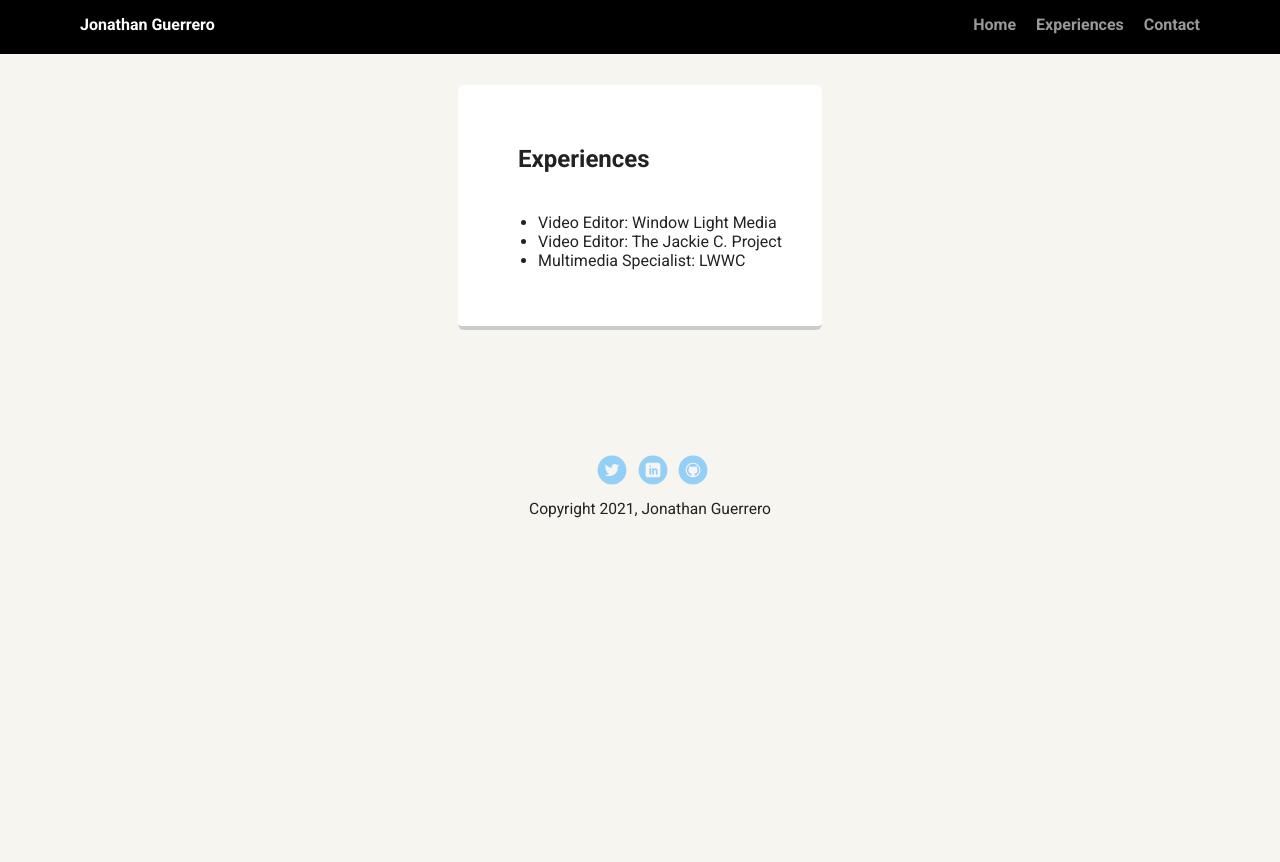
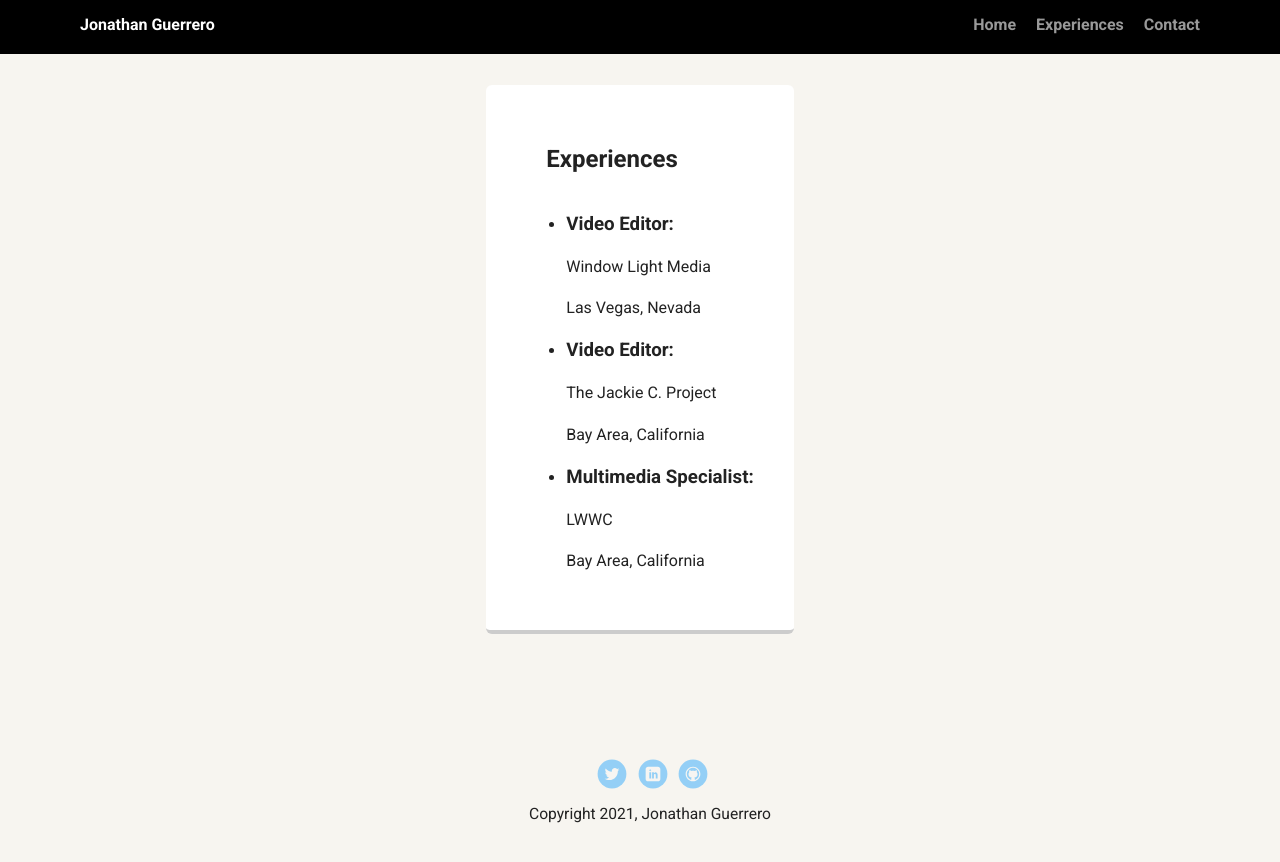
Before and after one commit to jogusland/portfolio_project_1, a plain HTML site: page experiences.html in a window 1280 px wide. Before the commit the page ends 800 px from the top, so only its background shows below. Drawn offline with Linux system fonts and the light colour scheme; a web font is replaced by a local one.

Commit message:
added stuff to experiences

```diff
--- a/experiences.html
+++ b/experiences.html
@@ -19,13 +19,28 @@
         </ul>
     </nav>
 
+
     <Main class="flex">
+
         <section class="card">
             <h1 class="card-heading">Experiences</h1>
             <ul>
-                <li>Video Editor: Window Light Media</li>
-                <li>Video Editor: The Jackie C. Project</li>
-                <li>Multimedia Specialist: LWWC</li>
+                <li>
+                    <h3>Video Editor: </h3>
+                </li>
+                <p>Window Light Media</p>
+                <p>Las Vegas, Nevada</p>
+                <li>
+                    <h3>Video Editor: </h3>
+                </li>
+                <p>The Jackie C. Project</p>
+                <p>Bay Area, California</p>
+                <li>
+                    <h3>Multimedia Specialist: </h3>
+                </li>
+                <p>LWWC</p>
+                <p>Bay Area, California</p>
+
             </ul>
         </section>
     </Main>
--- a/styles.css
+++ b/styles.css
@@ -57,7 +57,7 @@ a:hover {
 
 header {
   text-align: center;
-  background: url('images/golden-gate-bridge.jpg') no-repeat top center ;
+  background: url('images/golden-gate.jpg') no-repeat top center ;
   background-size: cover;
   overflow: hidden;
   padding-top: 60px;
@@ -71,11 +71,12 @@ header .profile-image {
   height: 150px;
   border-radius: 50%;
   border: 3px solid white;
-  transition: all 1s;
+  transition: all .43s;
 }
 header .profile-image:hover {
-  transform: scale(1.2) rotate(5deg);
+  transform: scale(1.2) rotate(360deg);
 }
+
 .tag {
   background-color: #efefef;
   color: black;
```
Also changed, not shown: images/golden-gate-2.jpg (added), images/golden-gate.jpg (renamed from images/golden-gate-bridge.jpg).
